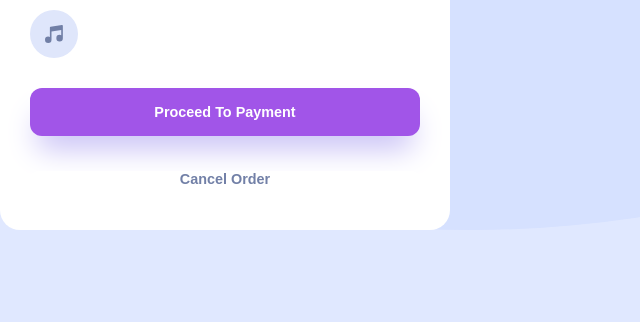
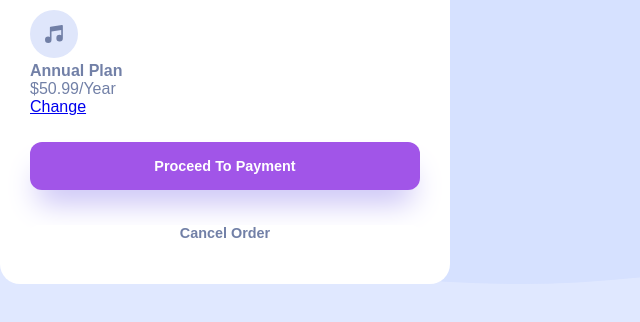
Before and after one commit to busenurcetin/orderpage, a plain HTML site: page order-summary-component-main/component/index.html in a window 1280 px wide. Shown: the part 370-692 px from the top of the page, without its empty margins (0-640 px from the left). Drawn offline with Linux system fonts and the light colour scheme; files whose address does not match are found by name.

Commit message:
Update index.html

```diff
--- a/order-summary-component-main/component/index.html
+++ b/order-summary-component-main/component/index.html
@@ -17,6 +17,11 @@
         </p>
          <div class="plan-container">
             <img src="images/icon-music.svg" alt="Music Image">
+             <div class="plan-description">
+                <strong>Annual Plan</strong>
+                <p>$50.99/Year</p>
+            </div>
+            <a href="#">Change</a>
         </div>
          <button class="proceed-button">Proceed To Payment</button>
         <button class="cancel-button">Cancel Order</button>
```
